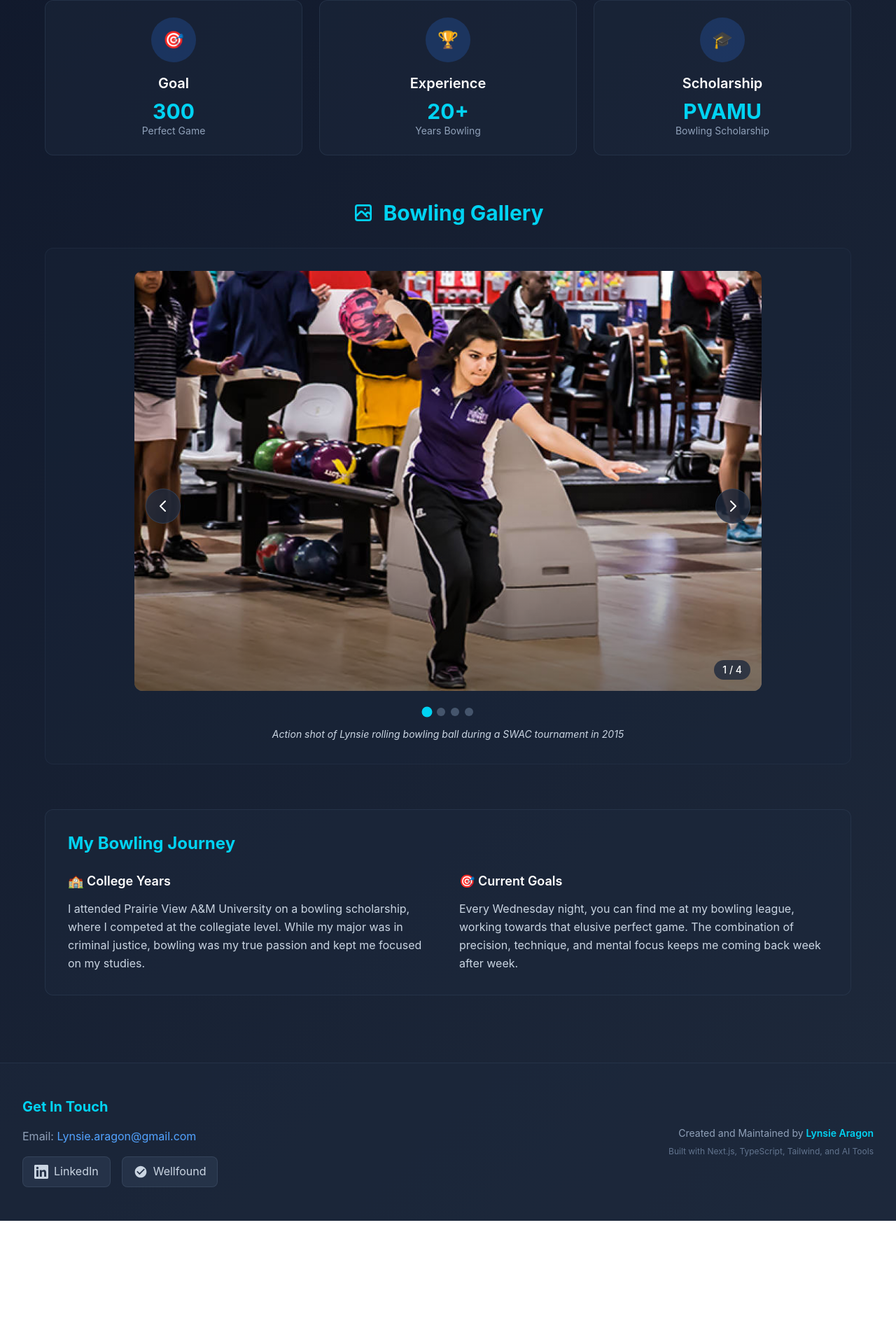
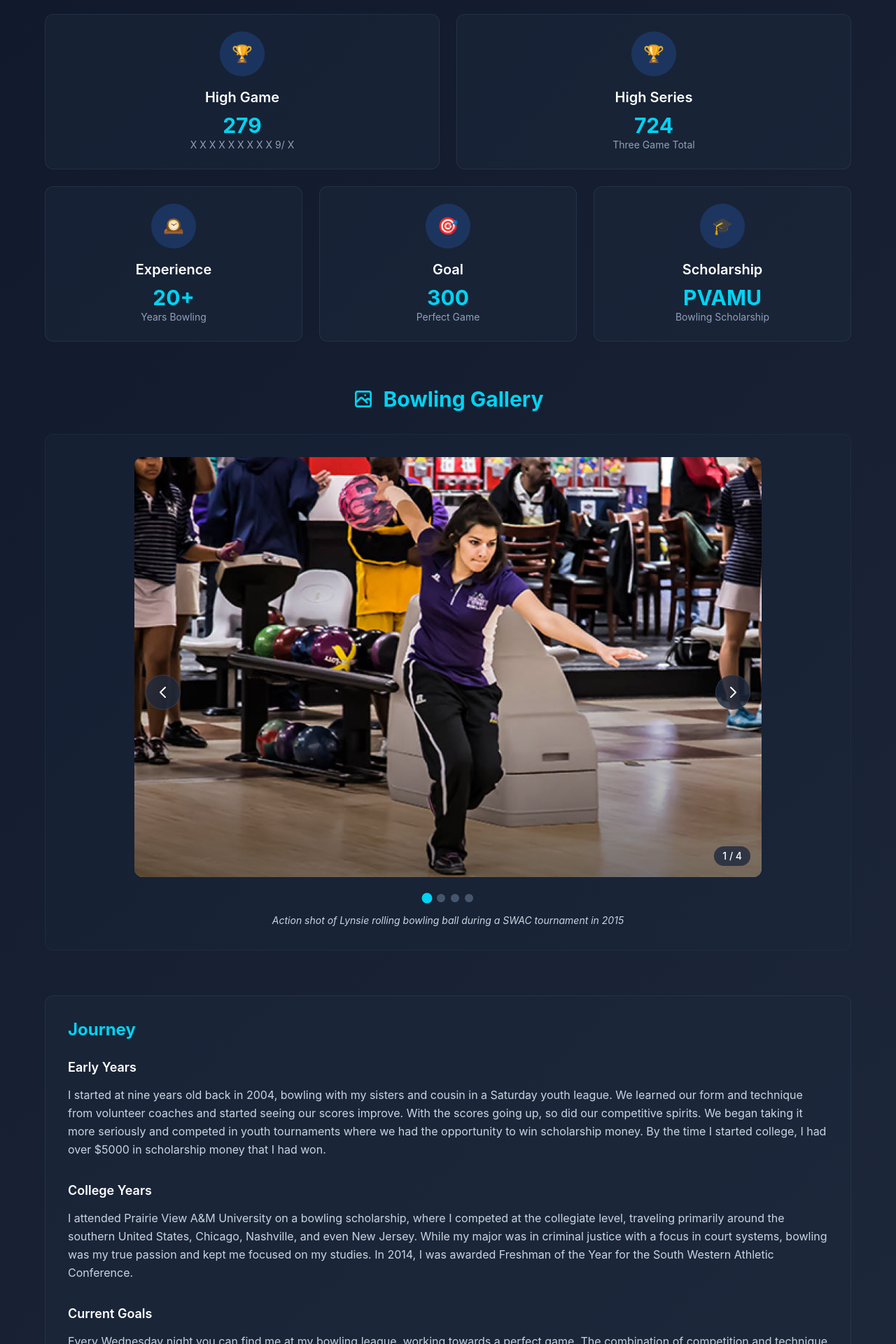
Before and after one commit to Lynsiearagon/lynsie-aragon-portfolio, a Next.js app: page /bowling in a window 1280 px wide. Shown: the part 484-2404 px from the top of the page at 70% size. Before the commit the page ends 2228 px from the top, so only its background shows below. Built offline with nearby package versions, Linux system fonts and the light colour scheme.

Commit message:
Update bowling page

```diff
--- a/src/app/bowling/page.tsx
+++ b/src/app/bowling/page.tsx
@@ -5,10 +5,10 @@ export default function BowlingPage() {
     <div className="max-w-6xl mx-auto">
       {/* Hero Section */}
       <section className="text-center mb-16">
-        <h1 className="text-5xl md:text-6xl font-bold mb-6 bg-gradient-to-r from-blue-400 via-cyan-400 to-blue-500 bg-clip-text text-transparent">
-          🎳 Bowling Passion
+        <h1 className="text-5xl md:text-6xl font-bold mb-6 bg-gradient-to-r from-blue-400 via-cyan-400 to-blue-500 bg-clip-text text-transparent h-20">
+          🎳 Bowling
         </h1>
-        <div className="w-24 h-1 bg-gradient-to-r from-blue-400 to-cyan-400 mx-auto rounded-full mb-8"></div>
+        <div className="w-30 h-1 bg-gradient-to-r from-blue-400 to-cyan-400 mx-auto rounded-full mb-8"></div>
         <p className="text-xl text-slate-300 max-w-3xl mx-auto leading-relaxed">
           Bowling has been a passion since I was young. I come from a family of
           bowlers and still bowl in league every Wednesday to reach my goal of
@@ -17,8 +17,41 @@ export default function BowlingPage() {
       </section>
 
       {/* Bowling Stats */}
-      <section className="mb-16">
+      <section className="mb-16 text-center">
+        <div className="grid md:grid-cols-2 gap-6 mb-6">
+          <div className="bg-slate-800/50 rounded-xl p-6 border border-slate-700/50 text-center hover:border-blue-400/30 transition-all duration-300">
+            <div className="w-16 h-16 bg-blue-500/20 rounded-full flex items-center justify-center mx-auto mb-4">
+              <span className="text-2xl">🏆</span>
+            </div>
+            <h3 className="text-xl font-semibold text-white mb-2">High Game</h3>
+            <p className="text-3xl font-bold text-cyan-400">279</p>
+            <p className="text-slate-400 text-sm">X X X X X X X X X 9/ X</p>
+          </div>
+
+          <div className="bg-slate-800/50 rounded-xl p-6 border border-slate-700/50 text-center hover:border-blue-400/30 transition-all duration-300">
+            <div className="w-16 h-16 bg-blue-500/20 rounded-full flex items-center justify-center mx-auto mb-4">
+              <span className="text-2xl">🏆</span>
+            </div>
+            <h3 className="text-xl font-semibold text-white mb-2">
+              High Series
+            </h3>
+            <p className="text-3xl font-bold text-cyan-400">724</p>
+            <p className="text-slate-400 text-sm">Three Game Total</p>
+          </div>
+        </div>
+
         <div className="grid md:grid-cols-3 gap-6 mb-12">
+          <div className="bg-slate-800/50 rounded-xl p-6 border border-slate-700/50 text-center hover:border-blue-400/30 transition-all duration-300">
+            <div className="w-16 h-16 bg-blue-500/20 rounded-full flex items-center justify-center mx-auto mb-4">
+              <span className="text-2xl">🕰️</span>
+            </div>
+            <h3 className="text-xl font-semibold text-white mb-2">
+              Experience
+            </h3>
+            <p className="text-3xl font-bold text-cyan-400">20+</p>
+            <p className="text-slate-400 text-sm">Years Bowling</p>
+          </div>
+
           <div className="bg-slate-800/50 rounded-xl p-6 border border-slate-700/50 text-center hover:border-blue-400/30 transition-all duration-300">
             <div className="w-16 h-16 bg-blue-500/20 rounded-full flex items-center justify-center mx-auto mb-4">
               <span className="text-2xl">🎯</span>
@@ -30,18 +63,11 @@ export default function BowlingPage() {
 
           <div className="bg-slate-800/50 rounded-xl p-6 border border-slate-700/50 text-center hover:border-blue-400/30 transition-all duration-300">
             <div className="w-16 h-16 bg-blue-500/20 rounded-full flex items-center justify-center mx-auto mb-4">
-              <span className="text-2xl">🏆</span>
-            </div>
-            <h3 className="text-xl font-semibold text-white mb-2">Experience</h3>
-            <p className="text-3xl font-bold text-cyan-400">20+</p>
-            <p className="text-slate-400 text-sm">Years Bowling</p>
-          </div>
-
-          <div className="bg-slate-800/50 rounded-xl p-6 border border-slate-700/50 text-center hover:border-blue-400/30 transition-all duration-300">
-            <div className="w-16 h-16 bg-blue-500/20 rounded-full flex items-center justify-center mx-auto mb-4">
               <span className="text-2xl">🎓</span>
             </div>
-            <h3 className="text-xl font-semibold text-white mb-2">Scholarship</h3>
+            <h3 className="text-xl font-semibold text-white mb-2">
+              Scholarship
+            </h3>
             <p className="text-3xl font-bold text-cyan-400">PVAMU</p>
             <p className="text-slate-400 text-sm">Bowling Scholarship</p>
           </div>
@@ -51,8 +77,18 @@ export default function BowlingPage() {
       {/* Carousel Section */}
       <section>
         <h2 className="text-3xl font-bold text-cyan-400 mb-8 text-center flex items-center justify-center">
-          <svg className="w-8 h-8 mr-3" fill="none" stroke="currentColor" viewBox="0 0 24 24">
-            <path strokeLinecap="round" strokeLinejoin="round" strokeWidth={2} d="M4 16l4.586-4.586a2 2 0 012.828 0L16 16m-2-2l1.586-1.586a2 2 0 012.828 0L20 14m-6-6h.01M6 20h12a2 2 0 002-2V6a2 2 0 00-2-2H6a2 2 0 00-2 2v12a2 2 0 002 2z" />
+          <svg
+            className="w-8 h-8 mr-3"
+            fill="none"
+            stroke="currentColor"
+            viewBox="0 0 24 24"
+          >
+            <path
+              strokeLinecap="round"
+              strokeLinejoin="round"
+              strokeWidth={2}
+              d="M4 16l4.586-4.586a2 2 0 012.828 0L16 16m-2-2l1.586-1.586a2 2 0 012.828 0L20 14m-6-6h.01M6 20h12a2 2 0 002-2V6a2 2 0 00-2-2H6a2 2 0 00-2 2v12a2 2 0 002 2z"
+            />
           </svg>
           Bowling Gallery
         </h2>
@@ -64,24 +100,47 @@ export default function BowlingPage() {
       {/* Story Section */}
       <section className="mt-16">
         <div className="bg-slate-800/50 rounded-xl p-8 border border-slate-700/50">
-          <h2 className="text-2xl font-bold text-cyan-400 mb-6">My Bowling Journey</h2>
-          <div className="grid md:grid-cols-2 gap-8">
+          <h2 className="text-2xl font-bold text-cyan-400 mb-6">Journey</h2>
+          <div className="grid gap-8">
             <div>
-              <h3 className="text-lg font-semibold text-white mb-3">🏫 College Years</h3>
+              <h3 className="text-lg font-semibold text-white mb-3">
+                Early Years
+              </h3>
               <p className="text-slate-300 leading-relaxed">
-                I attended Prairie View A&M University on a bowling scholarship,
-                where I competed at the collegiate level. While my major was in
-                criminal justice, bowling was my true passion and kept me focused
-                on my studies.
+                I started at nine years old back in 2004, bowling with my
+                sisters and cousin in a Saturday youth league. We learned our
+                form and technique from volunteer coaches and started seeing our
+                scores improve. With the scores going up, so did our competitive
+                spirits. We began taking it more seriously and competed in youth
+                tournaments where we had the opportunity to win scholarship
+                money. By the time I started college, I had over $5000 in
+                scholarship money that I had won.
               </p>
             </div>
             <div>
-              <h3 className="text-lg font-semibold text-white mb-3">🎯 Current Goals</h3>
+              <h3 className="text-lg font-semibold text-white mb-3">
+                College Years
+              </h3>
               <p className="text-slate-300 leading-relaxed">
-                Every Wednesday night, you can find me at my bowling league,
-                working towards that elusive perfect game. The combination of
-                precision, technique, and mental focus keeps me coming back week
-                after week.
+                I attended Prairie View A&M University on a bowling scholarship,
+                where I competed at the collegiate level, traveling primarily
+                around the southern United States, Chicago, Nashville, and even
+                New Jersey. While my major was in criminal justice with a focus
+                in court systems, bowling was my true passion and kept me
+                focused on my studies. In 2014, I was awarded Freshman of the
+                Year for the South Western Athletic Conference.
+              </p>
+            </div>
+            <div>
+              <h3 className="text-lg font-semibold text-white mb-3">
+                Current Goals
+              </h3>
+              <p className="text-slate-300 leading-relaxed">
+                Every Wednesday night you can find me at my bowling league,
+                working towards a perfect game. The combination of competition
+                and technique keeps me coming back each week. Similar to why I
+                love coding, bowling is a technical sport and I'm always working
+                to improve!
               </p>
             </div>
           </div>
```
